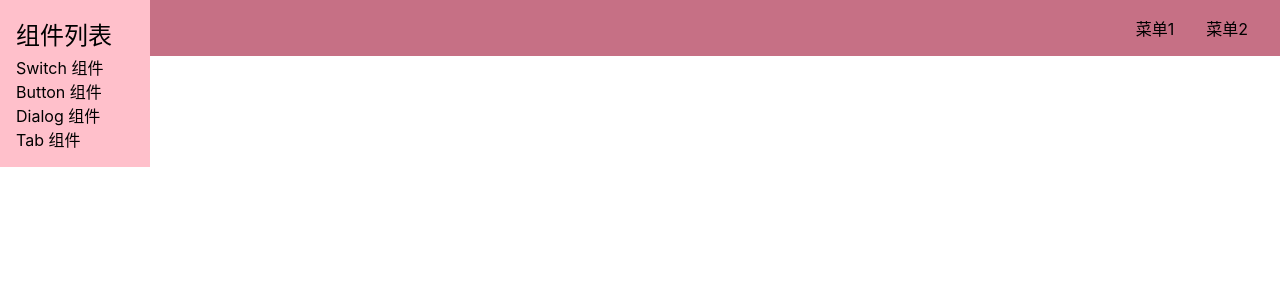
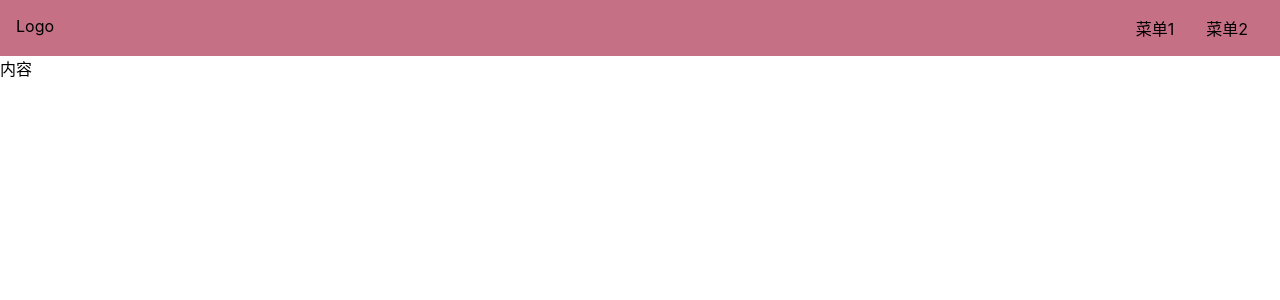
Before and after one commit to MRhuo857/vue3-ui, a Vue app: page /#/doc in a window 1280 px wide. Shown: the top 300 px of the page. Built offline with nearby package versions, Linux system fonts and the light colour scheme.

Commit message:
provide inject

```diff
--- a/src/App.vue
+++ b/src/App.vue
@@ -3,7 +3,12 @@
 </template>
 
 <script>
+    import {ref,provide}from 'vue'
   export default {
     name: 'App',
+    setup(){
+      const asideVisible=ref(false)
+      provide('xxx',asideVisible)
+    }
   }
 </script>
--- a/src/components/Topnav.vue
+++ b/src/components/Topnav.vue
@@ -1,27 +1,46 @@
 <template>
     <div class="topnav">
-        <div class="logo">Logo</div>
+        <div class="logo" @click="toggleMenu">Logo</div>
         <ul class="menu">
             <li>菜单1</li>
             <li>菜单2</li>
         </ul>
     </div>
 </template>
+<script lang="ts">
+  import {inject, Ref} from 'vue';
+
+  export default {
+    setup() {
+      const asideVisible = inject<Ref<boolean>>('xxx');
+      console.log(asideVisible);
+      const toggleMenu = () => {
+        asideVisible.value = !asideVisible.value;
+      };
+      return {toggleMenu}
+    }
+  };
+</script>
 <style lang="scss" scoped>
     .topnav {
-        background:#c67085;
+        background: #c67085;
         display: flex;
         padding: 16px;
-        >.logo{
+        position: relative;
+        z-index: 10;
+
+        > .logo {
             max-width: 6em;
             margin-right: auto;
         }
-        >.menu{
+
+        > .menu {
             display: flex;
             white-space: nowrap;
             flex-wrap: nowrap;
-            >li{
-                margin:0 1em;
+
+            > li {
+                margin: 0 1em;
             }
         }
 
--- a/src/views/Doc.vue
+++ b/src/views/Doc.vue
@@ -6,7 +6,7 @@
             <div class="menu"></div>
         </div>
         <div class="content">
-            <aside>
+            <aside v-if="asideVisible">
                 <h2>组件列表</h2>
                 <ul>
                     <li>
@@ -29,17 +29,25 @@
 </template>
 <script lang="ts">
     import Topnav from '../components/Topnav.vue'
+    import {inject, Ref} from 'vue';
     export default {
       components:{
         Topnav
+      },
+      setup(){
+        const asideVisible=inject<Ref>('xxx')
+        console.log(asideVisible)
+        return {asideVisible}
       }
     }
 </script>
 <style lang="scss" scoped>
     aside{
+        border: 1px solid green;
         background: pink;
         width: 150px;
         padding: 16px;
+        padding-top: 70px;
         position: fixed;
         top: 0;
         left: 0;
```
